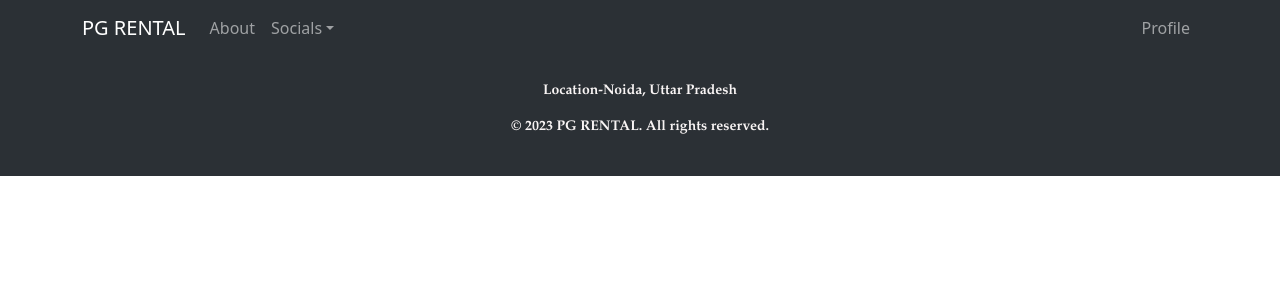
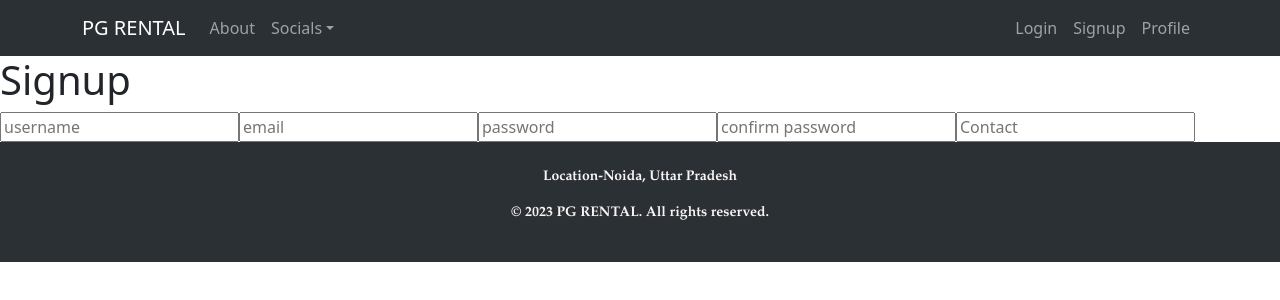
Before and after one commit to devesh-mishra13/pgrental, a React (Create React App) app: page /signup in a window 1280 px wide. Shown: the top 300 px of the page. Built offline with nearby package versions, Linux system fonts and the light colour scheme.

Commit message:
login and signup router added

```diff
--- a/src/App.js
+++ b/src/App.js
@@ -4,6 +4,8 @@
 import Home from './components/Home';
 import Business from './components/Business';
 import Rental from './components/Rental';
+import Login from './components/Login';
+import Signup from './components/Signup';
 import 'bootstrap/dist/css/bootstrap.min.css';
 import { BrowserRouter,Route,Routes} from 'react-router-dom';
 
@@ -15,6 +17,8 @@
           <Route path='/' element={<Home/>}/>
           <Route path='/Business' element={<Business/>} />
           <Route path='/Rental' element={<Rental/>} />
+          <Route path='/login' element={<Login/>}/>
+          <Route path='/signup' element={<Signup/>}/>
         </Routes>
         <Footer/>
     </BrowserRouter>
--- a/src/components/Header.js
+++ b/src/components/Header.js
@@ -27,6 +27,8 @@
               </NavDropdown>
             </Nav>
             <Nav>
+            <Nav.Link eventKey={2}><Link className='no-shine' to={'/login'}>Login</Link></Nav.Link>
+              <Nav.Link eventKey={2}><Link className='no-shine' to={'/signup'}>Signup</Link></Nav.Link>
               <Nav.Link eventKey={2} href="#Profile">
                 Profile
               </Nav.Link>
--- /dev/null
+++ b/src/components/Login.js
@@ -0,0 +1,11 @@
+import './Login.css'
+
+export default function Login(){
+    return(
+        <div>
+            <h1>Login</h1>
+            <input placeholder='username'></input>
+            <input placeholder='password'></input>
+        </div>
+    );
+}
--- /dev/null
+++ b/src/components/Signup.js
@@ -0,0 +1,14 @@
+import './Signup.css'
+
+export default function Signup(){
+    return(
+        <div>
+            <h1>Signup</h1>
+            <input placeholder='username'></input>
+            <input placeholder='email'></input>
+            <input placeholder='password'></input>
+            <input placeholder='confirm password'></input>
+            <input placeholder='Contact'></input>
+        </div>
+    );
+}
```
Also changed, not shown: src/components/Login.css (added), src/components/Signup.css (added).
